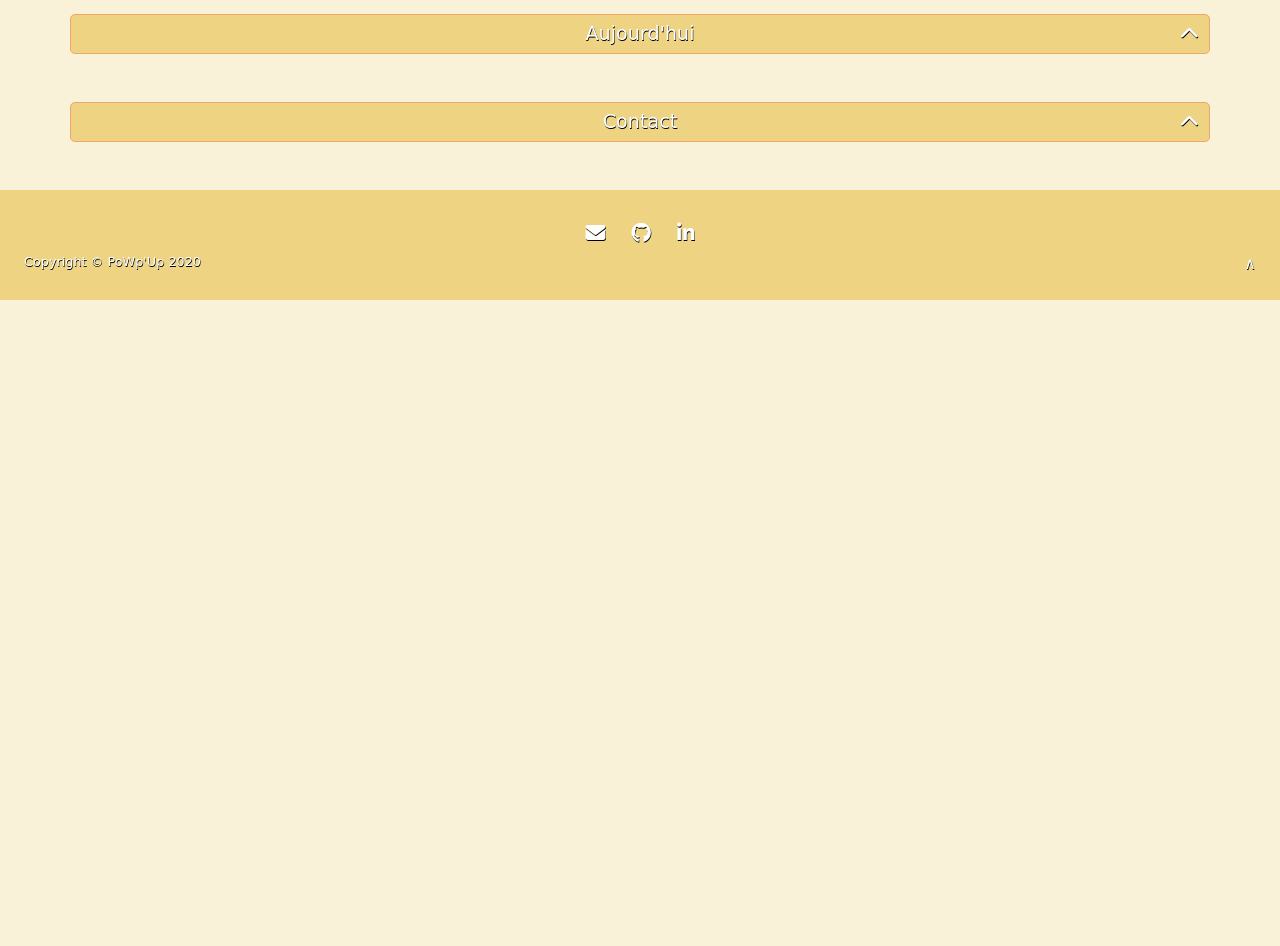
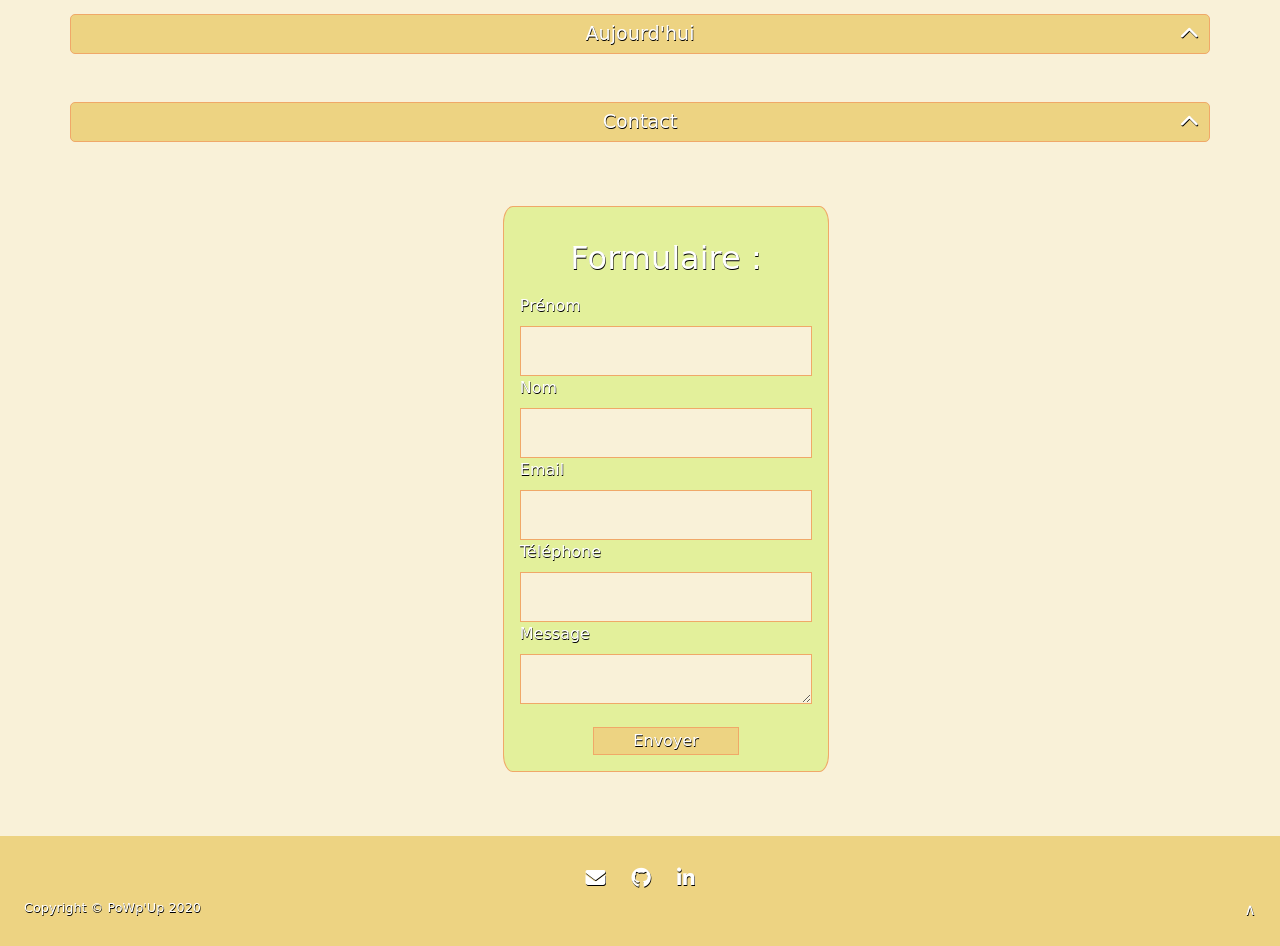
Before and after one commit to phochard/portfolio, a plain HTML site: page index.html in a window 1280 px wide. Shown: the part 1655-2601 px from the top of the page. Before the commit the page ends 1955 px from the top, so only its background shows below. Drawn offline with nearby package versions, Linux system fonts and the light colour scheme; a web font is replaced by a local one.

Commit message:
Mise en forme du formulaire de contact.

```diff
--- a/index.html
+++ b/index.html
@@ -124,7 +124,7 @@
     <div class="m-5" id="before">
         <button class="container container__break container__title" id="button">
             Avant Pop School<div class="fa fa-chevron-up container__break__chevron container__break__chevron"></div>
-            </button>
+        </button>
         <div class="row container__row container--invisible" id="hidden">
             <div class="container__experience container__boxcolor container__borderbox  col-xs-12 col-lg-5 p-3 m-5">
                 <h5 class="container__title">Expériences</h5>
@@ -261,7 +261,8 @@
                     </div> -->
                     <figure class=" mt-3">
                         <a href="https://powpup-web/site_justine/ "><img class="projects__logo" src="img/logoJP.png " alt="logo Justine Patte diététicienne nutritionniste " /></a>
-                        <figcaption class="projects__text mb-3">Diététiecienne nutritionniste<br>Site en cours de construction.</figcaption>
+                        <figcaption class="projects__text mb-3">Diététiecienne nutritionniste<br>Site en cours de construction.
+                        </figcaption>
                     </figure>
                     <figure class=" mt-3">
                         <a href="https://powpup-web/Chuck_Norris_Facts/ "><img class="projects__logo" src="img/cnf.png " alt="logo Chuck_Norris_Facts" /></a>
@@ -285,29 +286,29 @@
         <button class="container container__break container__title" id="button">
             Contact<div class="fa fa-chevron-up container__break__chevron container__break__chevron"></div>
         </button>
-        <div class="row container__row m-5 container--invisible" id="hidden">
-            <form class="container__contact container__boxcolor container__borderbox m-3">
+        <div class="row container__row m-5 container" id="hidden">
+            <form class="container__contact container__boxcolor container__borderbox m-3" method="post" action="php/insert_into_BDD.php">
                 <div class="form p-3">
                     <h5 class="container__title m-3">Formulaire :</h5>
-                    <div class="row-cols-12 container__row">
+                    <div>
                         <label for=" inputName ">Prénom</label>
-                        <input type=" text " class="form__input" id=" inputName " />
+                        <input type=" text " name="First_Name" class="form__input" id=" inputName " />
                     </div>
                     <div>
                         <label for=" inputLastName ">Nom</label>
-                        <input type=" text " class="form__input" id=" inputLastName " />
+                        <input type=" text " name="Last_Name" class="form__input" id=" inputLastName " />
                     </div>
                     <div>
                         <label for=" inputEmail ">Email</label>
-                        <input type=" email " class="form__input" id=" inputEmail " />
+                        <input type=" email " name="Email" class="form__input" id=" inputEmail " />
                     </div>
                     <div>
                         <label for=" inputTel ">Téléphone</label>
-                        <input type=" tel " class="form__input" id=" inputTel " />
+                        <input type=" tel " name="Phone" class="form__input" id=" inputTel " />
                     </div>
                     <div>
                         <label for=" inputMessage ">Message</label>
-                        <textarea name=" message " id=" message " class="form__input" rows=" 20 "></textarea>
+                        <textarea name="Message" id=" message " class="form__input" rows=" 20 " maxlength="1000"></textarea>
                     </div>
                     <div class="d-flex justify-content-center">
                         <button type=" submit " class="form__button mt-3 d-flex justify-content-center w-50">
@@ -349,7 +350,8 @@
     <script src=" https://stackpath.bootstrapcdn.com/bootstrap/4.4.1/js/bootstrap.min.js " integrity=" sha384-wfSDF2E50Y2D1uUdj0O3uMBJnjuUD4Ih7YwaYd1iqfktj0Uod8GCExl3Og8ifwB6 " crossorigin=" anonymous ">
     </script>
     <script src=" https://kit.fontawesome.com/cff6ad8934.js " crossorigin=" anonymous "></script>
-    <script src=" js/main.js " type="module"></script>
+    <!--<script src=" js/main.js " type="module"></script>-->
+
 </body>
 
 </html>
--- a/scss/_components.scss
+++ b/scss/_components.scss
@@ -319,7 +319,6 @@
         font-size: 1rem;
         border: 1px solid $border-color;
         background-color: $color-primary;
-                color: gray;
     }
     &__input {
         height: 50px;
```
Lines whose indentation alone changed are shown as unchanged.
